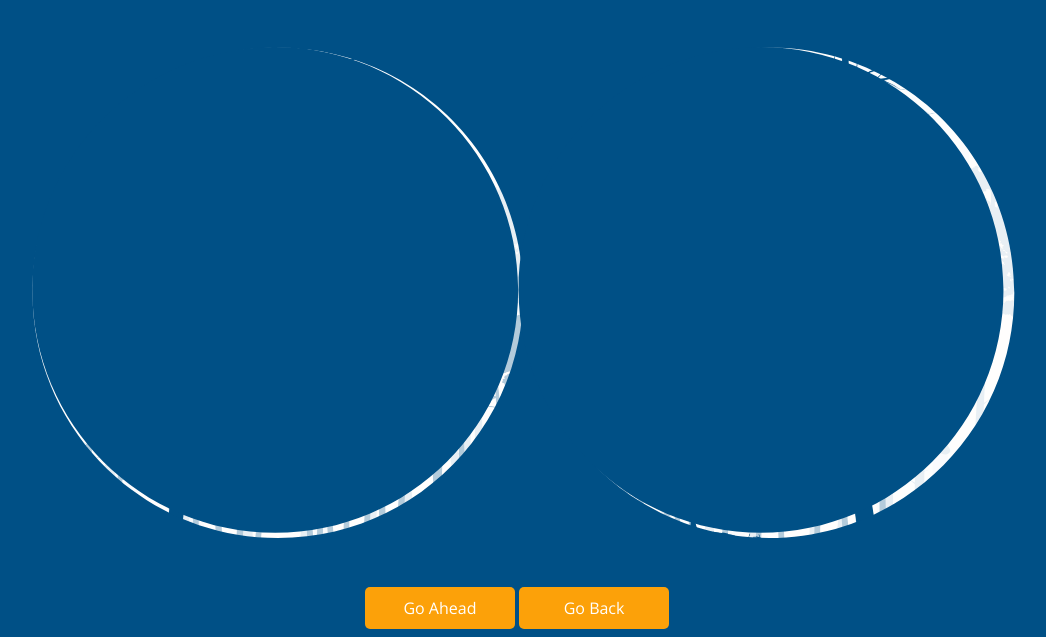
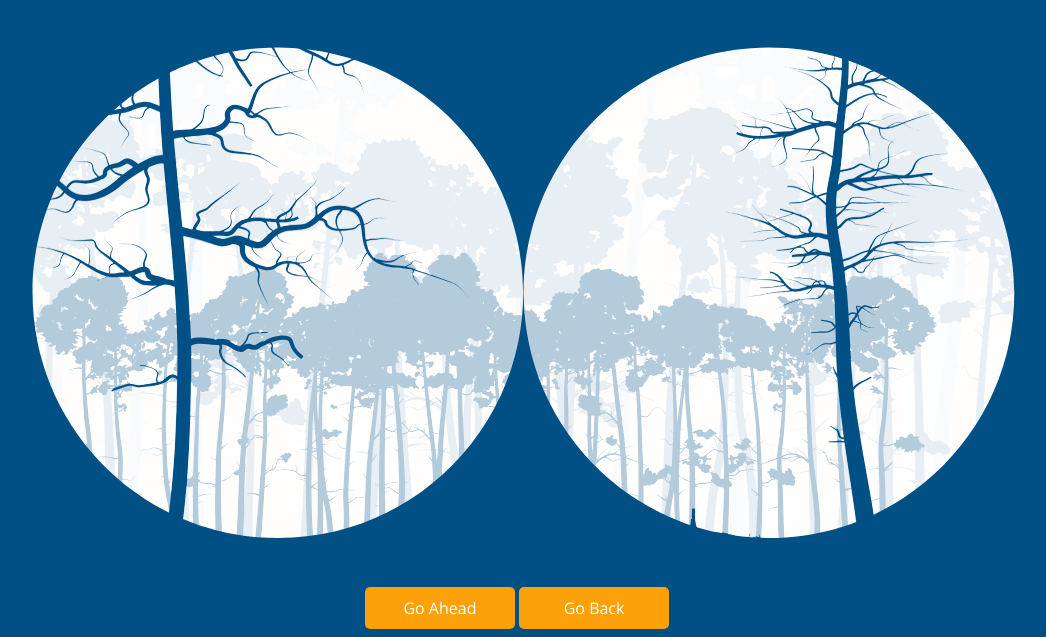
Before and after one commit to Marzia3/SwitchOn, a plain HTML site: page exercises/the-perception-fog/index.html in a window 1280 px wide. Shown: the part 167-804 px from the top of the page, without its empty margins (123-1169 px from the left). Drawn offline with nearby package versions, Linux system fonts and the light colour scheme.

Commit message:
Update main.css

```diff
--- a/exercises/the-perception-fog/css/main.css
+++ b/exercises/the-perception-fog/css/main.css
@@ -13,7 +13,6 @@ body{
     height: 570px;
     margin:0 auto;
     background-color:#fca109 ;
-    mask-image: url('../images/mask.svg');
     animation: fadeIn ease 5s;
     -webkit-animation: fadeIn ease 5s;
     -moz-animation: fadeIn ease 5s;
```
